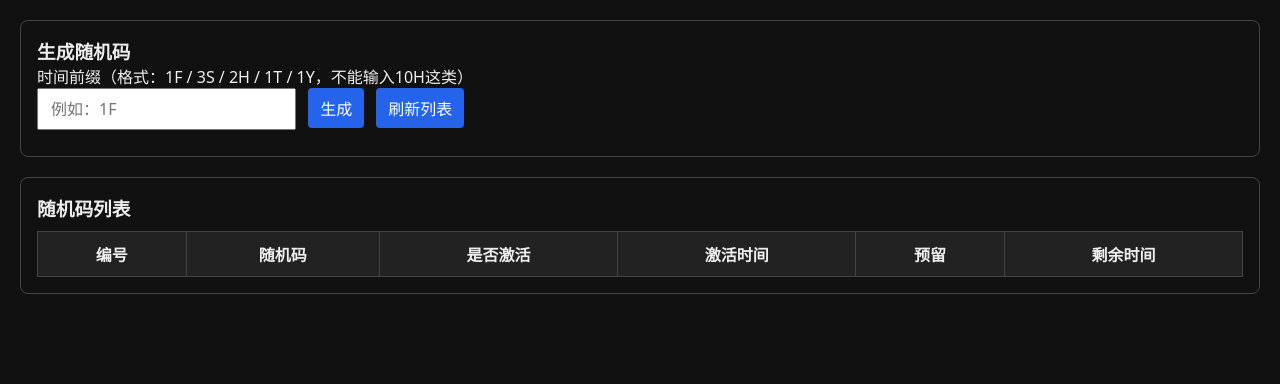
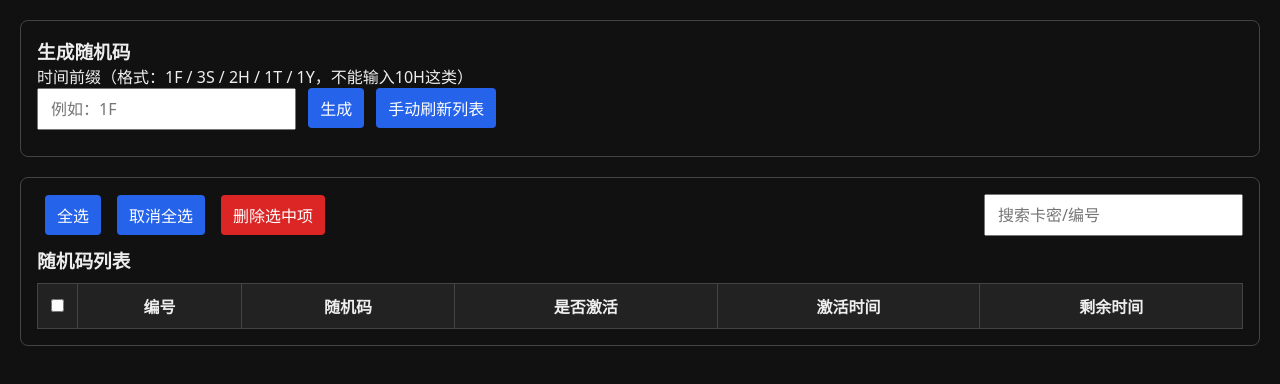
Before and after one commit to lyc01124/111, a website: page index.html in a window 1280 px wide. Drawn offline with Linux system fonts and the light colour scheme; no server answers.

Commit message:
Update index.html

```diff
--- a/index.html
+++ b/index.html
@@ -9,10 +9,15 @@ body{padding:20px;background:#111;color:#eee}
 .box{margin-bottom:20px;padding:16px;border:1px solid #444;border-radius:8px}
 input,button{padding:8px 12px;font-size:16px}
 button{cursor:pointer;background:#2563eb;color:#fff;border:none;border-radius:4px;margin-left:8px}
+button.del{background:#dc2626;}
 #tip{margin:10px 0;color:#f88}
 table{border-collapse:collapse;width:100%;margin-top:10px}
 th,td{border:1px solid #444;padding:10px;text-align:center}
 th{background:#222}
+.check-col{width:40px;}
+.tool-bar{margin-bottom:10px;display:flex;gap:8px;align-items:center;flex-wrap:wrap;}
+#searchInput{margin-left:auto;}
+.hidden-row{display:none;}
 </style>
 </head>
 <body>
@@ -21,23 +26,30 @@ th{background:#222}
     <p>时间前缀（格式：1F / 3S / 2H / 1T / 1Y，不能输入10H这类）</p>
     <input type="text" id="prefix" placeholder="例如：1F">
     <button onclick="genCode()">生成</button>
-    <button onclick="refreshList()">刷新列表</button>
+    <button onclick="refreshList()">手动刷新列表</button>
     <div id="tip"></div>
     <div id="newCodeBox" style="margin-top:10px;display:none">
         生成码：<span id="newCode"></span>
         <button onclick="copyCode()">复制</button>
     </div>
 </div>
+
 <div class="box">
+    <div class="tool-bar">
+        <button onclick="selectAll()">全选</button>
+        <button onclick="unSelectAll()">取消全选</button>
+        <button class="del" onclick="batchDelete()">删除选中项</button>
+        <input id="searchInput" type="text" placeholder="搜索卡密/编号" oninput="filterTable()">
+    </div>
     <h3>随机码列表</h3>
     <table>
         <thead>
             <tr>
+                <th class="check-col"><input type="checkbox" id="checkAll"></th>
                 <th>编号</th>
                 <th>随机码</th>
                 <th>是否激活</th>
                 <th>激活时间</th>
-                <th>预留</th>
                 <th>剩余时间</th>
             </tr>
         </thead>
@@ -47,6 +59,8 @@ th{background:#222}
 
 <script>
 let lastCode = '';
+let tableData = [];
+
 async function genCode(){
     const pre = document.getElementById('prefix').value.trim();
     const res = await fetch('/gen',{
@@ -66,33 +80,93 @@ async function genCode(){
     document.getElementById('newCodeBox').style.display = 'block';
     refreshList();
 }
+
 function copyCode(){
     navigator.clipboard.writeText(lastCode);
     alert('已复制');
 }
+
 async function refreshList(){
     const res = await fetch('/list');
     const json = await res.json();
+    tableData = json.data;
     const tbody = document.getElementById('tableBody');
     tbody.innerHTML = '';
-    json.data.forEach(async row=>{
+
+    for(const row of tableData){
+        const remainRes = await fetch(`/fmt/${row.remainMs}`);
+        const remainText = await remainRes.text();
         const tr = document.createElement('tr');
+        tr.dataset.id = row.id;
+        tr.dataset.code = row.code;
         const activeText = row.active === '1' ? '是' : '否';
         const activateTime = row.activateAt ? new Date(row.activateAt).toLocaleString() : '-';
-        const remainRes = await fetch(`/fmt/${row.remainMs}`);
-        const remainText = await remainRes.text();
         tr.innerHTML = `
+            <td class="check-col"><input class="item-check" type="checkbox" data-id="${row.id}" data-code="${row.code}"></td>
             <td>${row.id}</td>
             <td>${row.code}</td>
             <td>${activeText}</td>
             <td>${activateTime}</td>
-            <td>-</td>
             <td>${remainText}</td>
         `;
         tbody.appendChild(tr);
+    }
+    filterTable();
+}
+
+function filterTable(){
+    const keyword = document.getElementById("searchInput").value.trim().toLowerCase();
+    const rows = document.querySelectorAll("#tableBody tr");
+    rows.forEach(tr=>{
+        const id = tr.dataset.id.toLowerCase();
+        const code = tr.dataset.code.toLowerCase();
+        if(keyword === "" || id.includes(keyword) || code.includes(keyword)){
+            tr.classList.remove("hidden-row");
+        }else{
+            tr.classList.add("hidden-row");
+        }
     })
 }
-setInterval(refreshList,1000);
+
+function selectAll(){
+    document.querySelectorAll('.item-check:not(.hidden-row input)').forEach(cb=>cb.checked=true);
+}
+function unSelectAll(){
+    document.querySelectorAll('.item-check').forEach(cb=>cb.checked=false);
+}
+
+// 批量删除：调用后端接口，同步删除1.txt + time.txt
+async function batchDelete(){
+    const checks = Array.from(document.querySelectorAll('.item-check:checked'));
+    if(checks.length===0){
+        alert("请先勾选要删除的条目");
+        return;
+    }
+    const codeList = checks.map(cb=>cb.dataset.code);
+    if(!confirm(`确定删除选中 ${codeList.length} 条记录？\n1.txt、time.txt对应条目会同步清除`)){
+        return;
+    }
+    for(const code of codeList){
+        try{
+            const resp = await fetch("/api/delete-code",{
+                method:"POST",
+                headers:{"Content-Type":"application/json"},
+                body:JSON.stringify({code:code})
+            })
+            const ret = await resp.json();
+            if(!ret.ok){
+                console.warn(`删除失败 ${code}：`,ret.msg);
+            }
+        }catch(e){
+            console.error("请求异常",code,e);
+        }
+    }
+    alert("批量删除执行完毕，即将刷新列表");
+    refreshList();
+}
+
+// 自动刷新：60秒
+setInterval(refreshList, 60000);
 refreshList();
 </script>
 </body>
```
